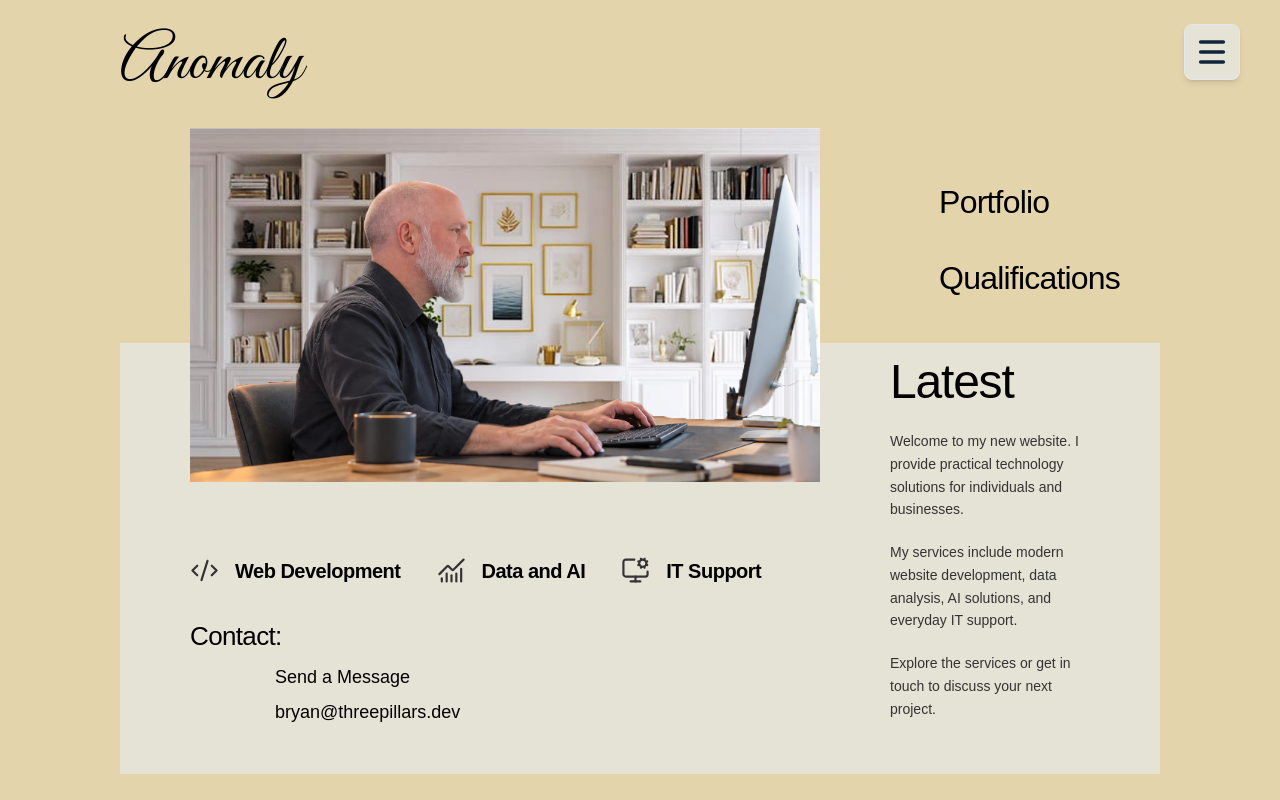
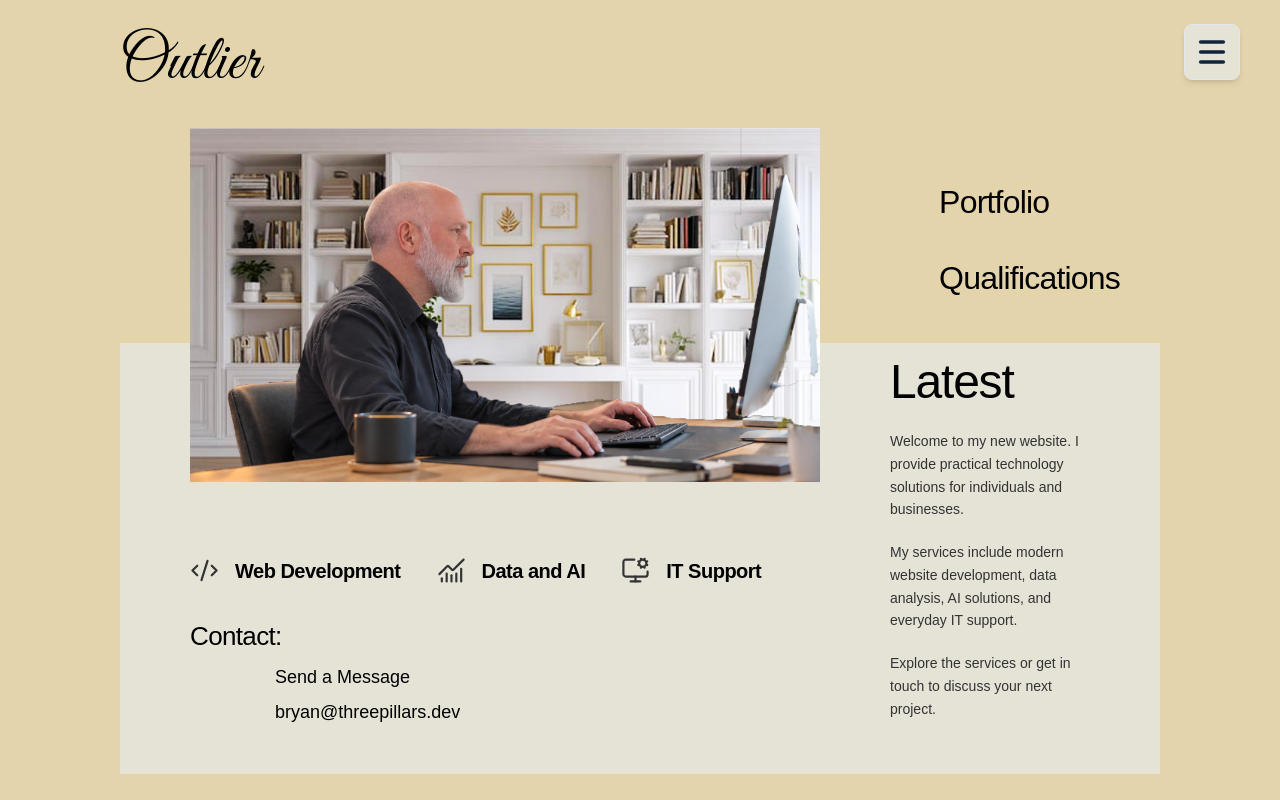
Before and after one commit to brbucknell/threepillars, a Next.js app: page / in a window 1280 px wide. Shown: the top 800 px of the page. Built offline with nearby package versions, Linux system fonts and the light colour scheme.

Commit message:
Change header text from 'Anomaly' to 'Outlier'

```diff
--- a/app/components/Header.tsx
+++ b/app/components/Header.tsx
@@ -24,7 +24,7 @@ export default function Header() {
           href="/"
           className="font-[family-name:var(--font-handwriting)] text-5xl font-normal text-black md:text-[64px]"
         >
-        Anomaly
+       Outlier
         </Link>
       </header>
 
```
